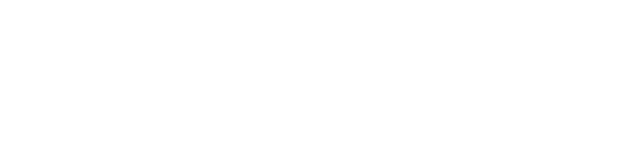
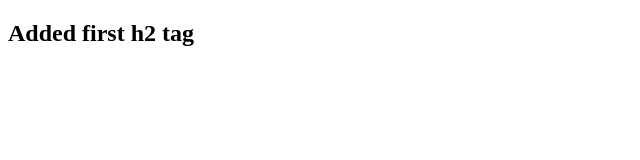
Before and after one commit to muhammaddiyorkarimov/git-learn, a plain HTML site: page index.html in a window 1280 px wide. Shown: the whole page, without its empty margins (0-640 px from the left). Drawn offline with Linux system fonts and the light colour scheme.

Commit message:
added h2 tag to index.html file

```diff
--- a/index.html
+++ b/index.html
@@ -6,6 +6,6 @@
     <title>Document</title>
 </head>
 <body>
-
+    <h2>Added first h2 tag</h2>
 </body>
 </html>
```
